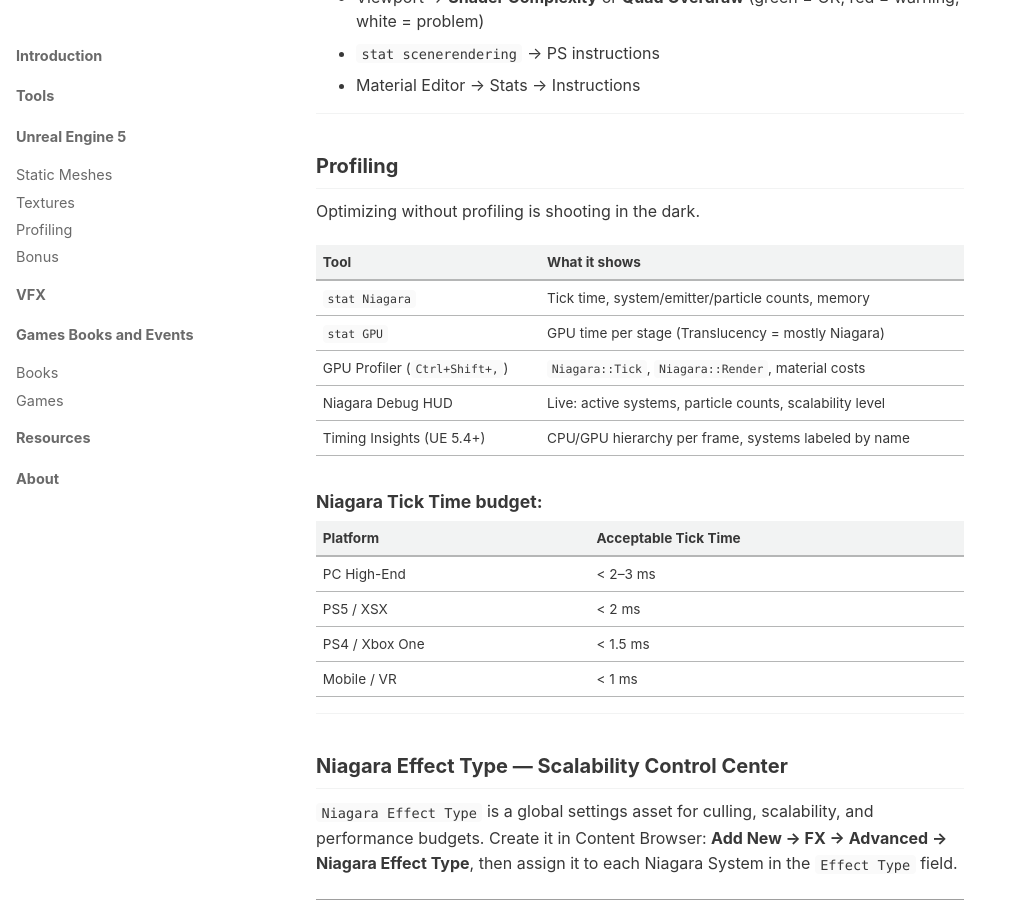
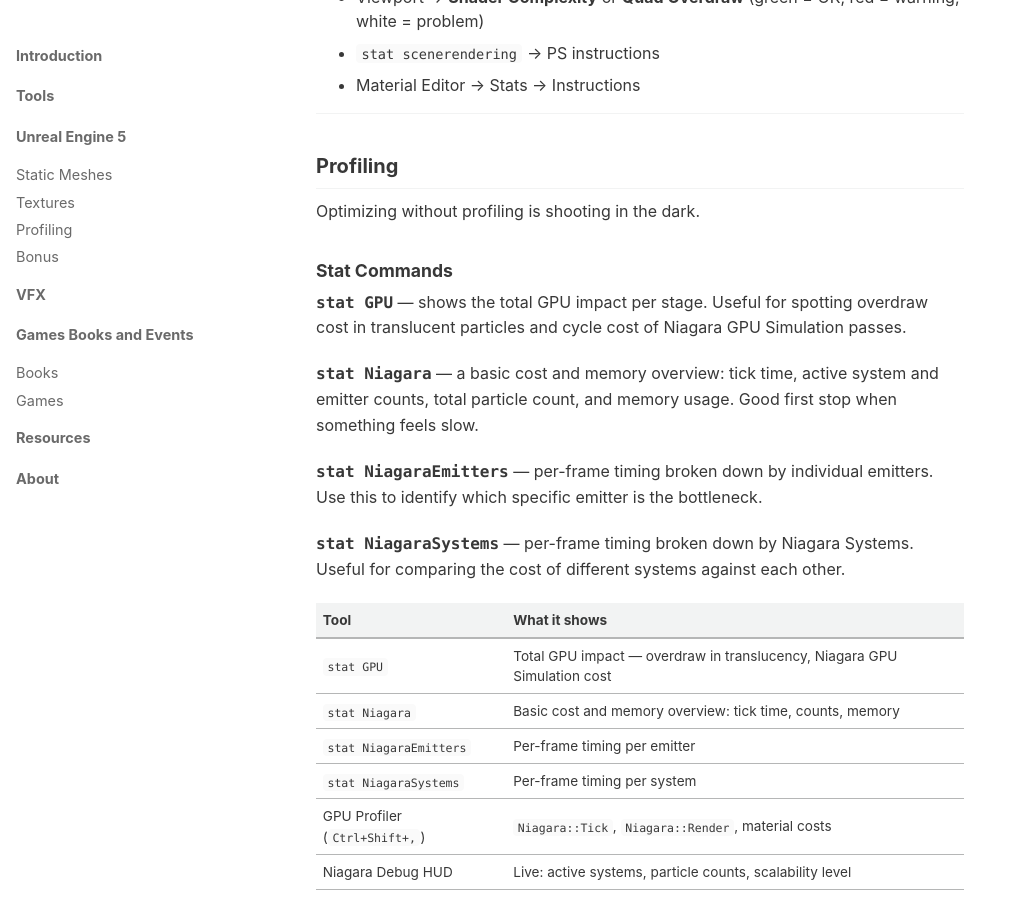
Before and after one commit to AdamKomarowski/unrealtechart, a Jekyll site: the page built from book/VFX/index.md, in a window 1280 px wide and 900 px high, scrolled down 3362 px. Shown: the whole window, without its empty margins (0-1011 px from the left). Built offline with Jekyll 4.4.1, drawn with Linux system fonts in a browser that asks for light colours; nearby versions of some CDN libraries; some of the changed text lies outside the part shown; grey boxes are pictures that could not be loaded.

Commit message:
Expand VFX Profiling section with Niagara stat commands
Add detailed descriptions for stat GPU, stat Niagara,
stat NiagaraEmitters and stat NiagaraSystems with use cases.

https://claude.ai/code/session_01EerHmiXwvsCSyvBkA6U6Lb

```diff
--- a/book/VFX/index.md
+++ b/book/VFX/index.md
@@ -115,10 +115,22 @@ Overdraw = the same pixel rendered multiple times by overlapping translucent par
 
 Optimizing without profiling is shooting in the dark.
 
+### Stat Commands
+
+**`stat GPU`** — shows the total GPU impact per stage. Useful for spotting overdraw cost in translucent particles and cycle cost of Niagara GPU Simulation passes.
+
+**`stat Niagara`** — a basic cost and memory overview: tick time, active system and emitter counts, total particle count, and memory usage. Good first stop when something feels slow.
+
+**`stat NiagaraEmitters`** — per-frame timing broken down by individual emitters. Use this to identify which specific emitter is the bottleneck.
+
+**`stat NiagaraSystems`** — per-frame timing broken down by Niagara Systems. Useful for comparing the cost of different systems against each other.
+
 | Tool | What it shows |
 |---|---|
-| `stat Niagara` | Tick time, system/emitter/particle counts, memory |
-| `stat GPU` | GPU time per stage (Translucency = mostly Niagara) |
+| `stat GPU` | Total GPU impact — overdraw in translucency, Niagara GPU Simulation cost |
+| `stat Niagara` | Basic cost and memory overview: tick time, counts, memory |
+| `stat NiagaraEmitters` | Per-frame timing per emitter |
+| `stat NiagaraSystems` | Per-frame timing per system |
 | GPU Profiler (`Ctrl+Shift+,`) | `Niagara::Tick`, `Niagara::Render`, material costs |
 | Niagara Debug HUD | Live: active systems, particle counts, scalability level |
 | Timing Insights (UE 5.4+) | CPU/GPU hierarchy per frame, systems labeled by name |
```
